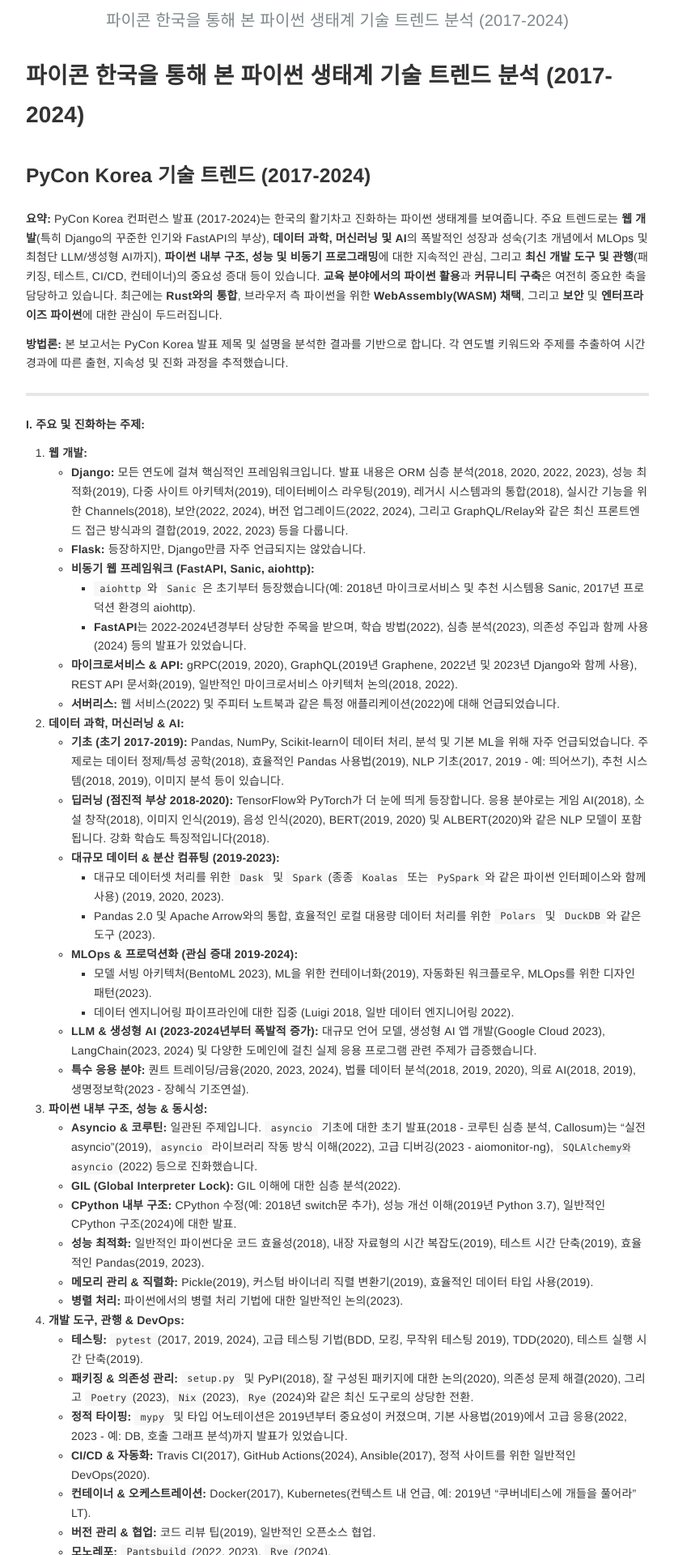
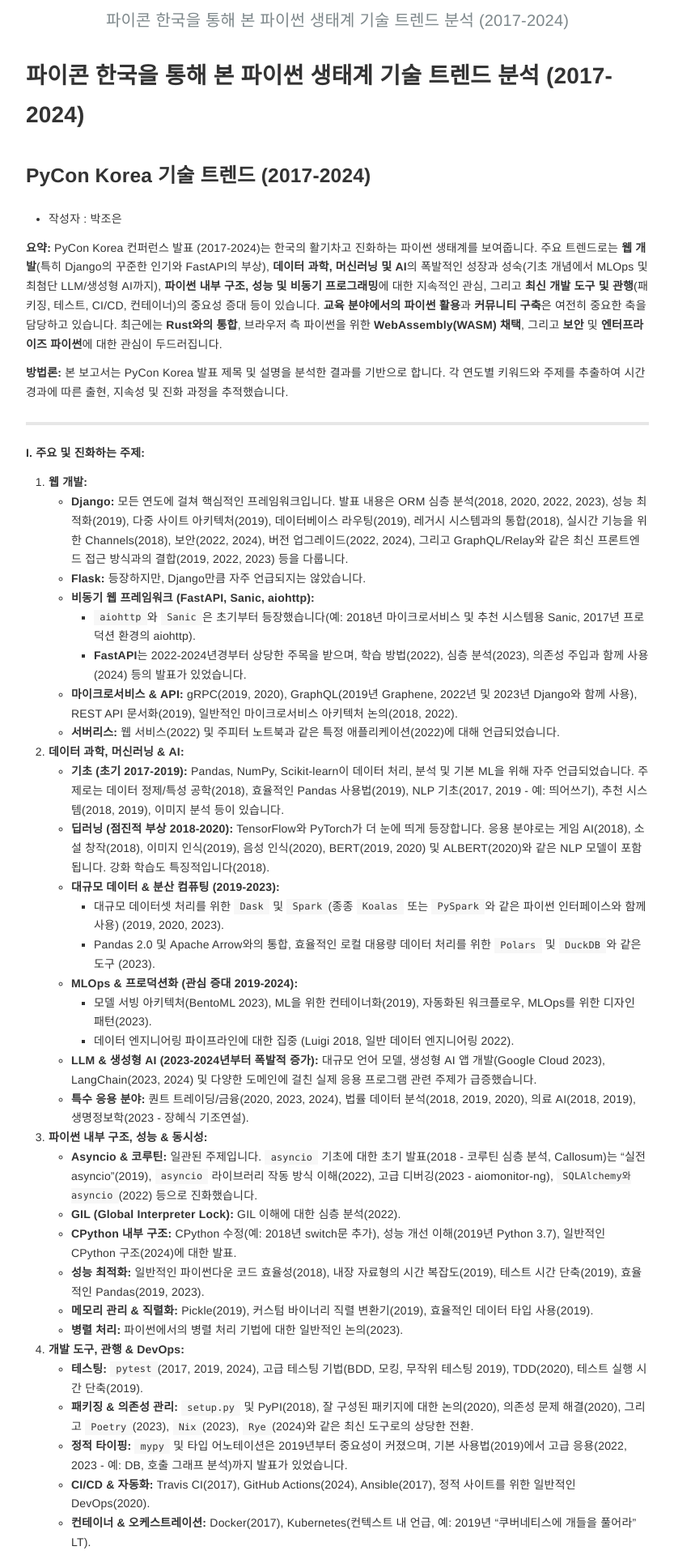
Before and after one commit to GSIII/edabook, a Jekyll site: the page built from _posts/2025-05-25-pyconkr-todaycode.md, in a window 1280 px wide. Shown: the top 1920 px of the page at 81% size, without its empty margins (223-1056 px from the left). Built offline with Jekyll 4.4.1, drawn with Linux system fonts in a browser that asks for light colours; some of the changed text lies outside the part shown.

Commit message:
Update 2025-05-25-pyconkr-todaycode.md

```diff
--- a/_posts/2025-05-25-pyconkr-todaycode.md
+++ b/_posts/2025-05-25-pyconkr-todaycode.md
@@ -4,9 +4,12 @@ author: 박조은
 date: 2024-05-25
 category: 파이콘 한국 2017-2024분석
 layout: post
+mermaid: true
 ---
 
 ## PyCon Korea 기술 트렌드 (2017-2024)
+
+* 작성자 : 박조은
 
 **요약:**
 PyCon Korea 컨퍼런스 발표 (2017-2024)는 한국의 활기차고 진화하는 파이썬 생태계를 보여줍니다. 주요 트렌드로는 **웹 개발**(특히 Django의 꾸준한 인기와 FastAPI의 부상), **데이터 과학, 머신러닝 및 AI**의 폭발적인 성장과 성숙(기초 개념에서 MLOps 및 최첨단 LLM/생성형 AI까지), **파이썬 내부 구조, 성능 및 비동기 프로그래밍**에 대한 지속적인 관심, 그리고 **최신 개발 도구 및 관행**(패키징, 테스트, CI/CD, 컨테이너)의 중요성 증대 등이 있습니다. **교육 분야에서의 파이썬 활용**과 **커뮤니티 구축**은 여전히 중요한 축을 담당하고 있습니다. 최근에는 **Rust와의 통합**, 브라우저 측 파이썬을 위한 **WebAssembly(WASM) 채택**, 그리고 **보안** 및 **엔터프라이즈 파이썬**에 대한 관심이 두드러집니다.
```
